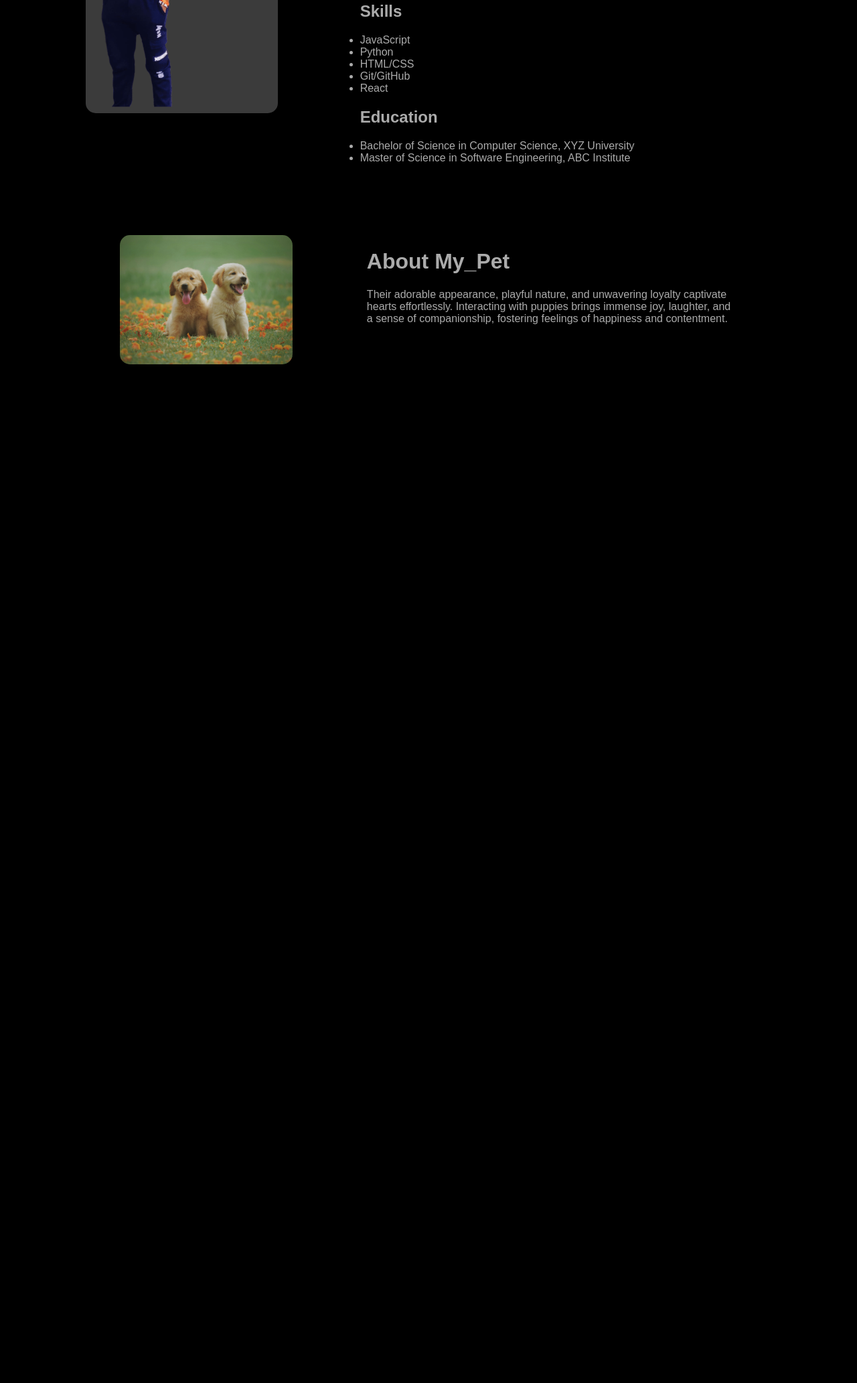
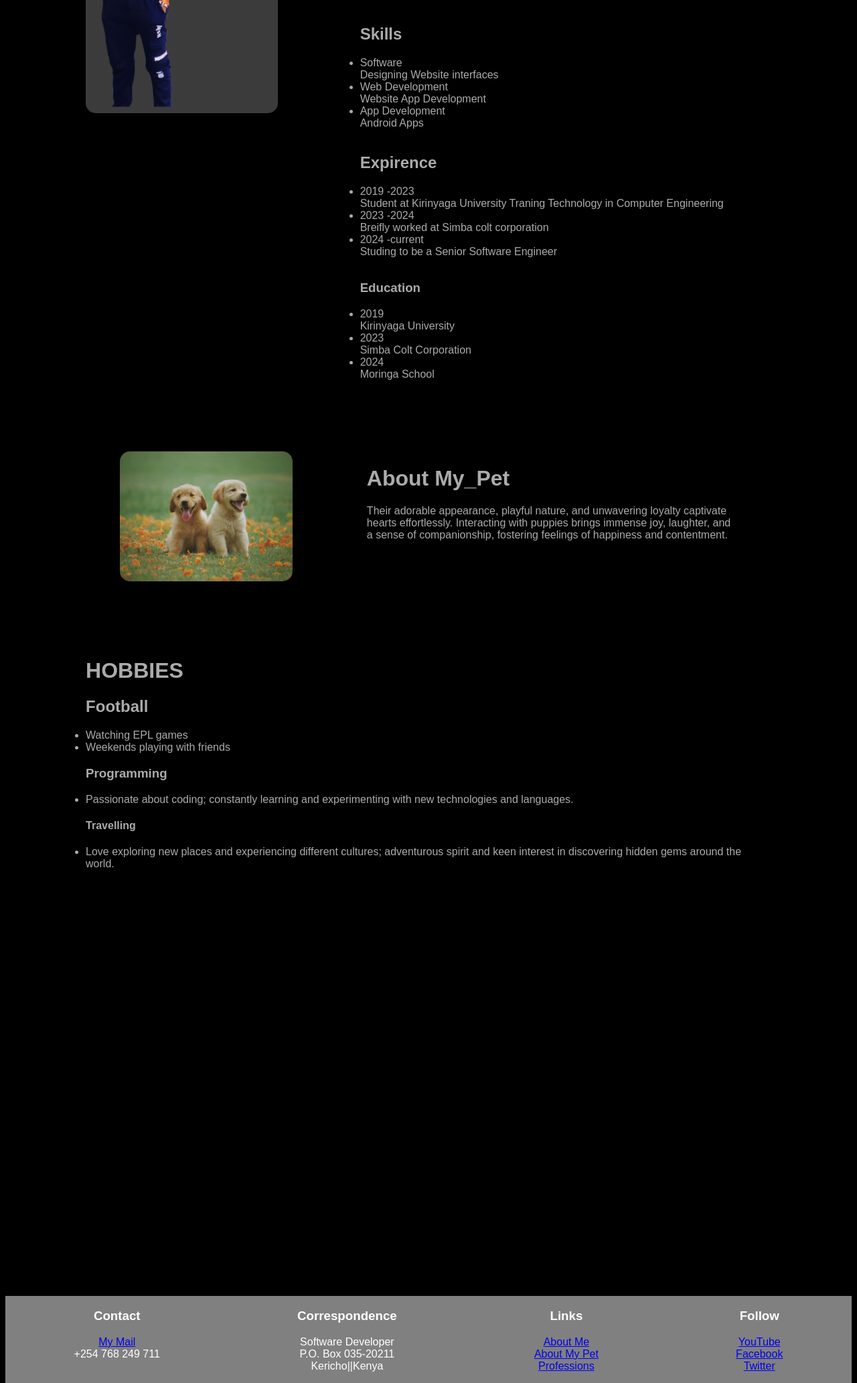
Before and after one commit to valdez91/Portfolio_HTML-CSS, a plain HTML site: page index.html in a window 1280 px wide. Shown: the part 1207-3272 px from the top of the page at 67% size. Before the commit the page ends 2465 px from the top, so only its background shows below. Drawn offline with Linux system fonts and the light colour scheme.

Commit message:
my portfolio

```diff
--- a/index.html
+++ b/index.html
@@ -43,20 +43,37 @@
                                 With a keen eye for detail and a logical mindset,
                                  I approach each problem as an opportunity for innovation and growth.<br>
                                  My dedication to continuous learning and exploration drives me to stay abreast of the latest developments in the field,
-                                 allowing me to adapt quickly to evolving technologies and methodologies.</p>
-                                 <h2>Skills</h2>
-                                 <ul>
-                                     <li>JavaScript</li>
-                                     <li>Python</li>
-                                     <li>HTML/CSS</li>
-                                     <li>Git/GitHub</li>
-                                     <li>React</li>
-                                 </ul>
-                                 <h2>Education</h2>
-                                 <ul>
-                                     <li>Bachelor of Science in Computer Science, XYZ University</li>
-                                     <li>Master of Science in Software Engineering, ABC Institute</li>
-                                 </ul>
+                                 allowing me to adapt quickly to evolving technologies and methodologies.</p><br>
+                                 <section id="what-of-me">
+
+
+                                    <div class="tab-contents ">
+                                        <h1>Skills</h1>
+                                        <ul>
+                                            <li><span>Software</span><br>Designing Website interfaces</li>
+                                            <li><span>Web Development</span><br>Website App Development</li>
+                                            <li><span>App Development</span><br>Android Apps</li>
+                                        </ul>
+                                    </div>
+                                    <div class="tab-contents" >
+                                        <h2>Expirence</h2>
+                                        <ul>
+                                            <li><span>2019 -2023</span><br>Student at Kirinyaga University Traning Technology
+                                            in Computer Engineering</li>
+                                            <li><span>2023 -2024</span><br>Breifly worked at Simba colt corporation</li>
+                                            <li><span>2024 -current</span><br>Studing to be a Senior Software Engineer</li>
+                                        </ul>
+                                    </div>
+                                    <div class="tab-contents">
+                                        <h3>Education</h3>
+                                        <ul>
+                                            <li><span>2019</span><br>Kirinyaga University</li>
+                                            <li><span>2023</span><br>Simba Colt Corporation</li>
+                                            <li><span>2024</span><br>Moringa School</li>
+                                        </ul>
+                                    </div>
+                                 </section>
+
 
                         </div>
                     </div>
@@ -79,14 +96,77 @@
 
 
                         </div>
+
+                    </div>
+                    <div id="My_Hobbies">
+                        <h1>HOBBIES</h1>
+                        <div class="hobbie1">
+                            <h2>Football</h2>
+                            <ul>
+                            <li>Watching EPL games</li>
+                            <li>Weekends playing with friends</li>
+                            </ul>
+                            <h3>Programming</h3>
+                            <ul>
+                                <li> Passionate about coding; constantly learning and experimenting with new technologies and languages.</li>
+                            </ul>
+                            <h4>Travelling</h4>
+                            <ul>
+                                <li> Love exploring new places and experiencing different cultures;
+                                    adventurous spirit and keen interest in discovering hidden gems around the world.
+
+                                </li>
+                            </ul>
+
+
+                        </div>
                     </div>
 
                 </div>
             </div>
 
+
         </div>
+        <section id="details">
+            <div>
+              <h3>Contact</h3>
+              <p>
+                <a href="vickemtoo97@gmail.com">My Mail</a><br>
+                +254 768 249 711<br>
+
+              </p>
+            </div>
+
+            <div>
+              <h3>Correspondence</h3>
+              <p>
+                Software Developer<br>
+                P.O. Box 035-20211<br>
+                Kericho||Kenya
+              </p>
+            </div>
+
+            <div>
+              <h3>Links</h3>
+              <p>
+                <a href="#" target="_blank">About Me</a><br>
+                <a href="#" target="_blank">About My Pet</a><br>
+                <a href="#" target="_blank">Professions</a>
+              </p>
+            </div>
+
+            <div>
+              <h3>Follow</h3>
+              <p>
+                <a href="#" target="_blank">YouTube</a><br>
+                <a href="#" target="_blank">Facebook</a><br>
+                <a href="#" target="_blank">Twitter</a>
+              </p>
+            </div>
+          </section>
 
     </div>
 
+
 </body>
 </html>
--- a/style.css
+++ b/style.css
@@ -102,6 +102,11 @@ color:#0000ff;
 .about-col-2{
     flex-basis:60%;
 }
+#what-of-me{
+   display: flex;
+   justify-content: space-between;
+   flex-wrap: wrap;
+}
 /*-----------------About My_Pet-------------*/
 #Pet{
     padding:80px 0;
@@ -122,3 +127,12 @@ color:#0000ff;
 .My_pet-2{
     flex-basis: 60%;
 }
+
+#details {
+
+    display:flex;
+    justify-content:space-around;
+    background-color:gray;
+    text-align:center;
+
+  }
```
